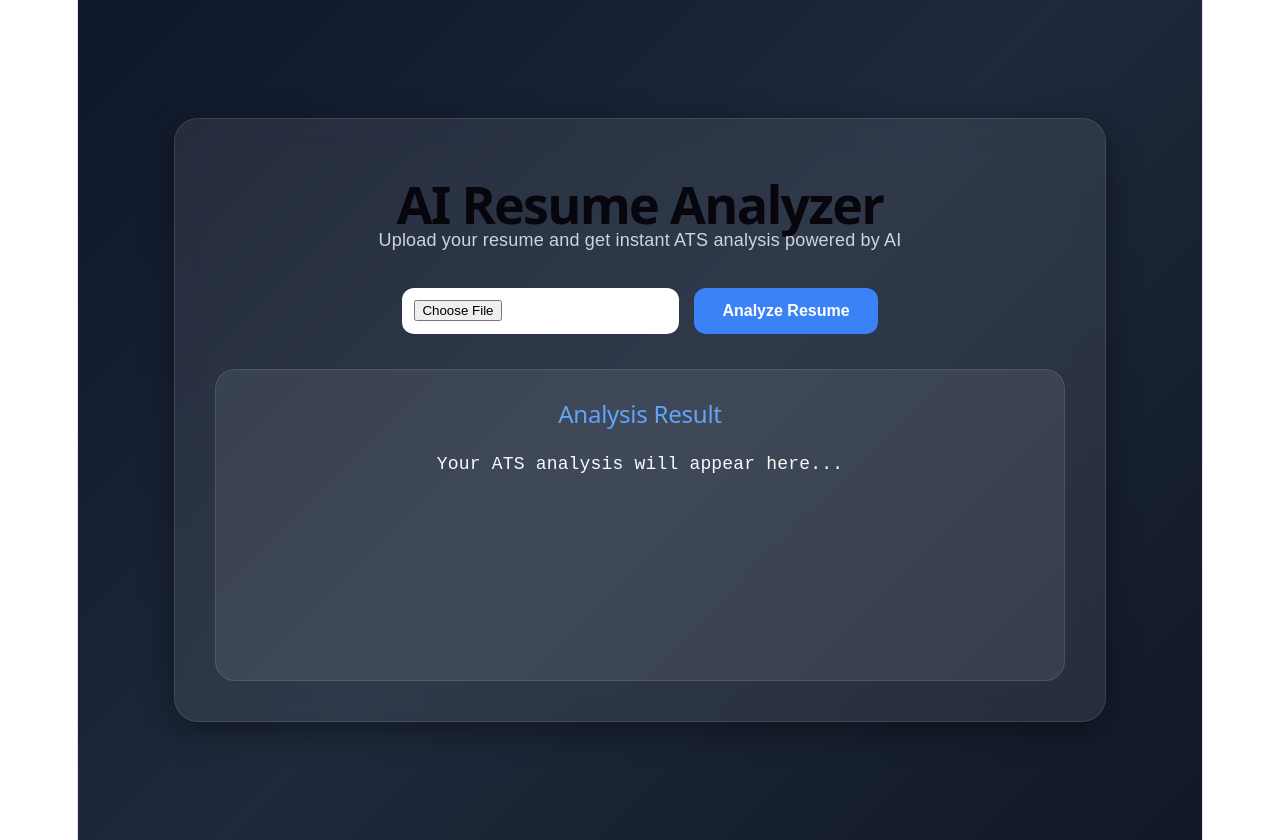
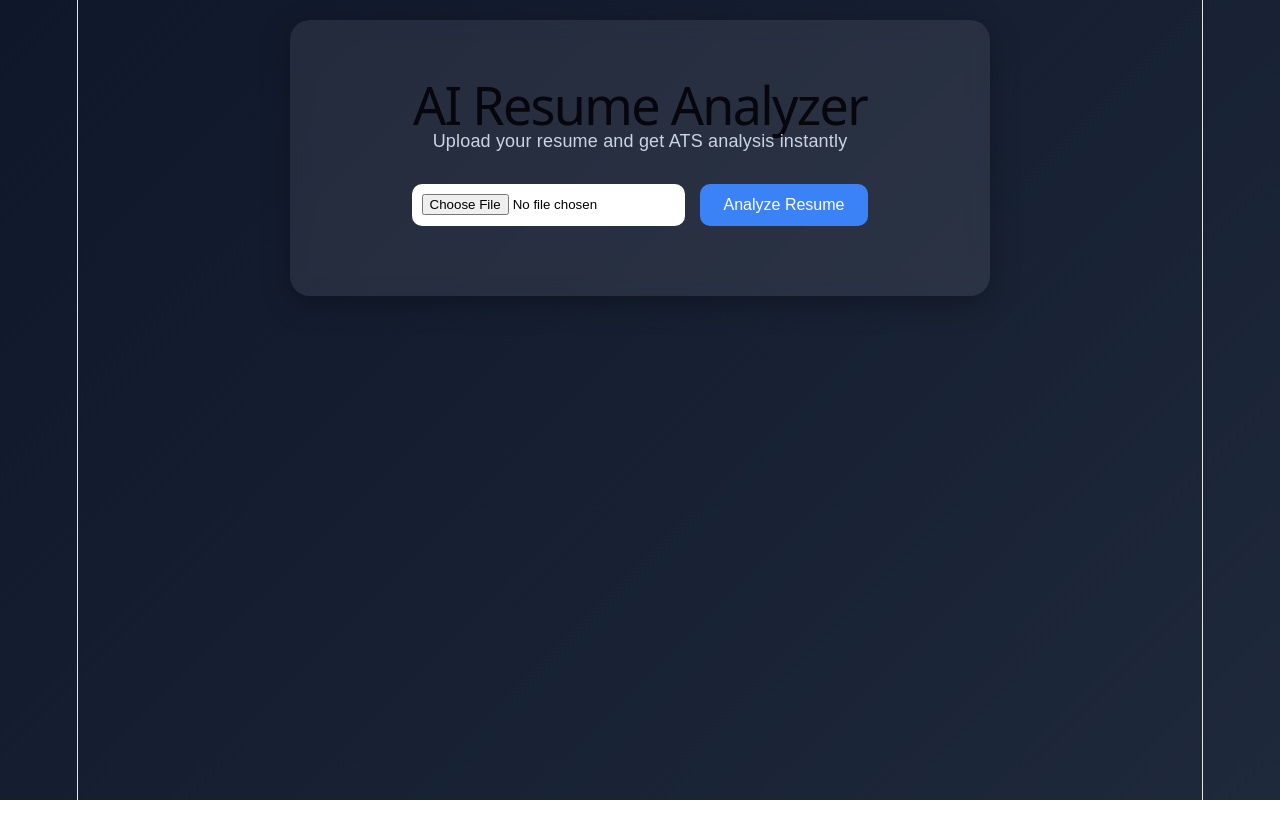
Before and after one commit to Foretiner/ai-resume-analyzer, a React (Vite) app in the folder frontend/: page / in a window 1280 px wide. After the commit the page ends 800 px from the top, so only its background shows below. Built offline with nearby package versions, Linux system fonts and the light colour scheme.

Commit message:
changed ui

```diff
--- a/frontend/src/App.jsx
+++ b/frontend/src/App.jsx
@@ -1,9 +1,9 @@
 import { useState } from "react";
+import "./App.css";
 
-function App() {
+export default function App() {
   const [file, setFile] = useState(null);
   const [result, setResult] = useState("");
-  const [loading, setLoading] = useState(false);
 
   const analyzeResume = async () => {
     if (!file) {
@@ -15,8 +15,6 @@ function App() {
     formData.append("file", file);
 
     try {
-      setLoading(true);
-
       const response = await fetch(
         "https://ai-resume-analyzer-66fg.onrender.com/api/resume/upload",
         {
@@ -34,129 +32,36 @@ function App() {
       setResult(data);
     } catch (error) {
       setResult(error.message);
-    } finally {
-      setLoading(false);
     }
   };
 
   return (
-    <div
-      style={{
-        minHeight: "100vh",
-        background:
-          "linear-gradient(135deg, #0f172a, #1e293b, #111827)",
-        display: "flex",
-        justifyContent: "center",
-        alignItems: "center",
-        padding: "20px",
-        fontFamily: "Arial",
-      }}
-    >
-      <div
-        style={{
-          width: "100%",
-          maxWidth: "850px",
-          background: "rgba(255,255,255,0.08)",
-          backdropFilter: "blur(14px)",
-          borderRadius: "24px",
-          padding: "40px",
-          boxShadow: "0 8px 32px rgba(0,0,0,0.4)",
-          border: "1px solid rgba(255,255,255,0.1)",
-          color: "white",
-        }}
-      >
-        <h1
-          style={{
-            textAlign: "center",
-            fontSize: "52px",
-            marginBottom: "10px",
-            fontWeight: "bold",
-          }}
-        >
-          AI Resume Analyzer
-        </h1>
+    <div className="container">
+      <div className="card">
+        <h1>AI Resume Analyzer</h1>
 
-        <p
-          style={{
-            textAlign: "center",
-            color: "#cbd5e1",
-            marginBottom: "35px",
-            fontSize: "18px",
-          }}
-        >
-          Upload your resume and get instant ATS analysis powered by AI
+        <p className="subtitle">
+          Upload your resume and get ATS analysis instantly
         </p>
 
-        <div
-          style={{
-            display: "flex",
-            gap: "15px",
-            justifyContent: "center",
-            marginBottom: "35px",
-            flexWrap: "wrap",
-          }}
-        >
+        <div className="upload-section">
           <input
             type="file"
             onChange={(e) => setFile(e.target.files[0])}
-            style={{
-              padding: "12px",
-              borderRadius: "12px",
-              background: "#fff",
-              border: "none",
-            }}
           />
 
-          <button
-            onClick={analyzeResume}
-            style={{
-              padding: "14px 28px",
-              borderRadius: "12px",
-              border: "none",
-              background: "#3b82f6",
-              color: "white",
-              fontSize: "16px",
-              cursor: "pointer",
-              fontWeight: "bold",
-              transition: "0.3s",
-            }}
-          >
-            {loading ? "Analyzing..." : "Analyze Resume"}
+          <button onClick={analyzeResume}>
+            Analyze Resume
           </button>
         </div>
 
-        <div
-          style={{
-            background: "rgba(255,255,255,0.08)",
-            padding: "30px",
-            borderRadius: "20px",
-            minHeight: "250px",
-            border: "1px solid rgba(255,255,255,0.1)",
-          }}
-        >
-          <h2
-            style={{
-              marginBottom: "20px",
-              color: "#60a5fa",
-            }}
-          >
-            Analysis Result
-          </h2>
-
-          <pre
-            style={{
-              whiteSpace: "pre-wrap",
-              color: "#f8fafc",
-              fontSize: "18px",
-              lineHeight: "1.8",
-            }}
-          >
-            {result || "Your ATS analysis will appear here..."}
-          </pre>
-        </div>
+        {result && (
+          <div className="result-box">
+            <h2>Analysis Result</h2>
+            <p>{result}</p>
+          </div>
+        )}
       </div>
     </div>
   );
 }
-
-export default App;
```
